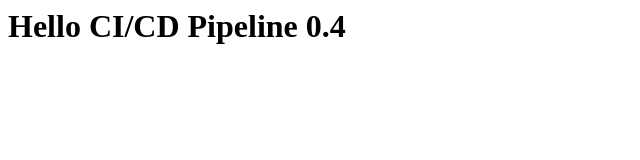
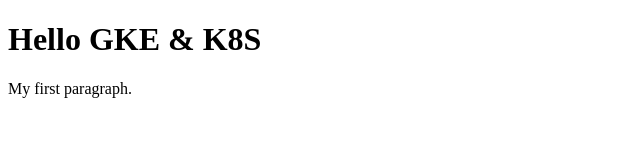
Before and after one commit to amitkarpe/cicd-k8s-nginx, a plain HTML site: page index.html in a window 1280 px wide. Shown: the whole page, without its empty margins (0-640 px from the left). Drawn offline with Linux system fonts and the light colour scheme.

Commit message:
Update index.html

```diff
--- a/index.html
+++ b/index.html
@@ -1,5 +1,13 @@
+
+<!DOCTYPE html>
 <html>
+<head>
+<title>Page Title</title>
+</head>
 <body>
-  <h1> Hello CI/CD Pipeline 0.4 </h1>
+
+<h1>Hello GKE & K8S</h1>
+<p>My first paragraph.</p>
+
 </body>
 </html>
```
